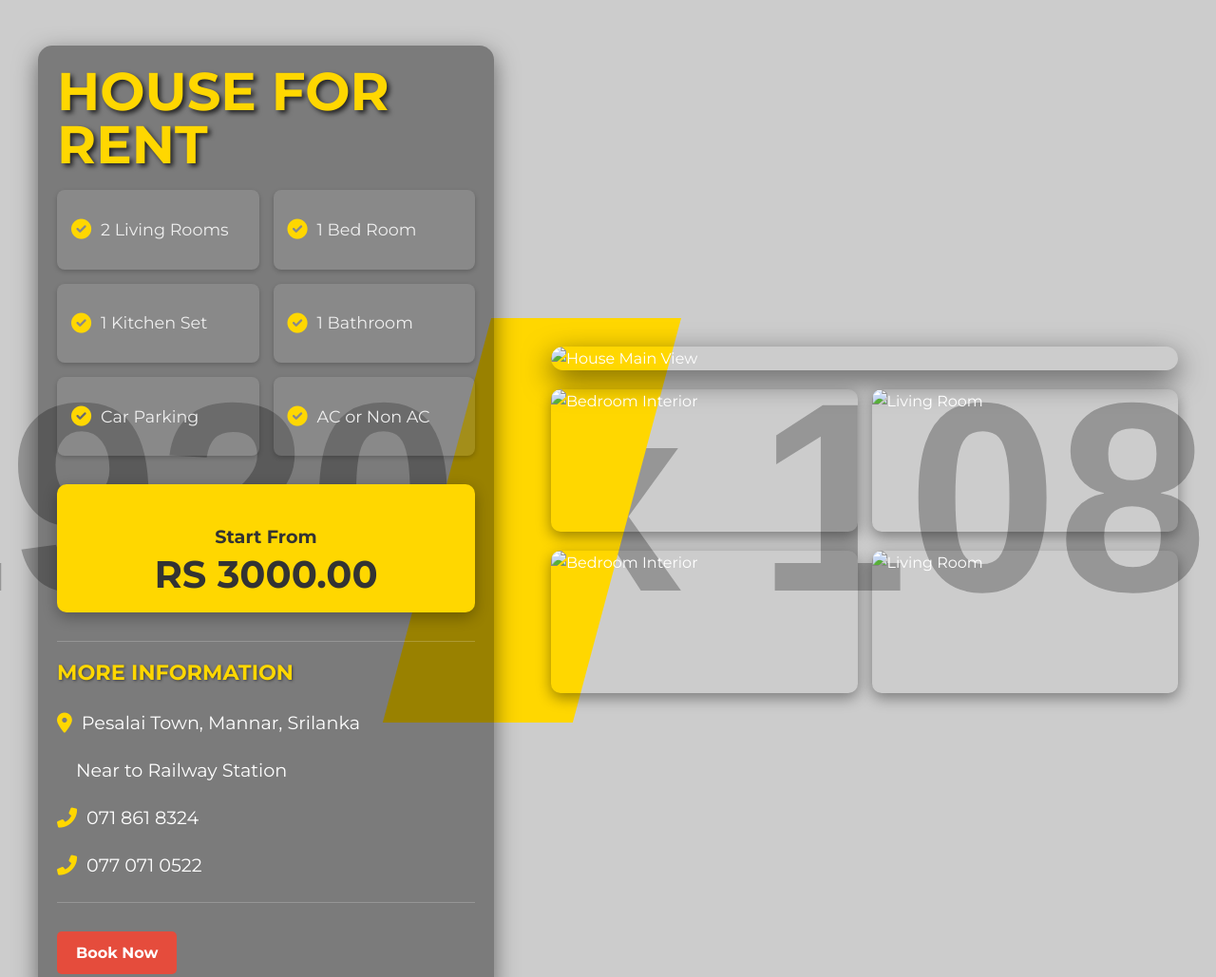
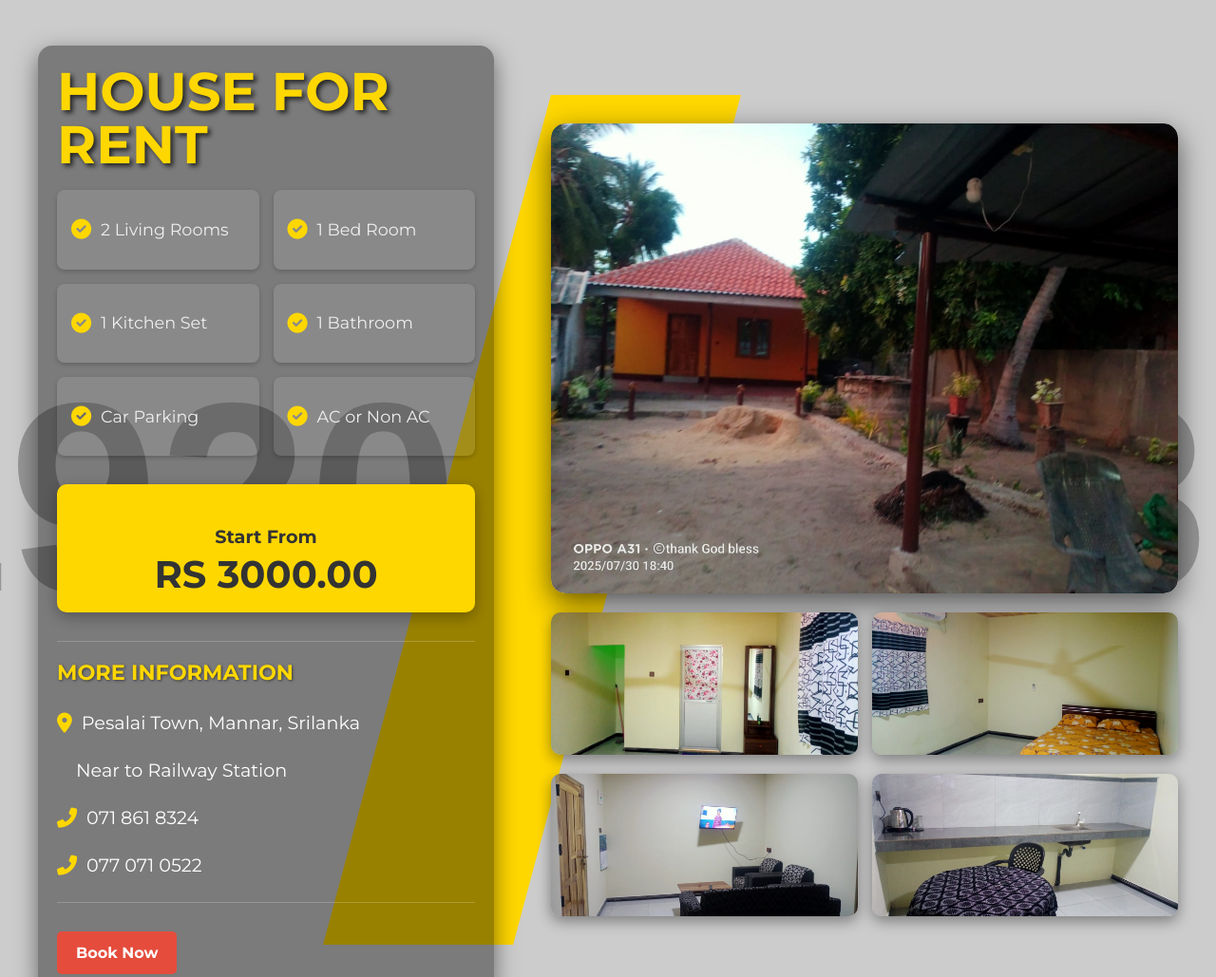
Before and after one commit to Abishekvarshan/house-Rent, a plain HTML site: page index.html in a window 1280 px wide. Shown: the part 900-1929 px from the top of the page at 95% size. Drawn offline with Linux system fonts and the light colour scheme; placeholder pictures from the web are drawn by us; files whose address does not match are found by name.

Commit message:
Update index.html

```diff
--- a/index.html
+++ b/index.html
@@ -98,15 +98,15 @@
 
         <div class="house-images-right">
             <div class="main-image-wrapper">
-                <img src="images/10.jpg" alt="House Main View" class="main-house-img">
+                <img src="10.jpg" alt="House Main View" class="main-house-img">
             </div>
             <div class="thumbnail-grid">
-                <img src="images/6.jpg" alt="Bedroom Interior" class="thumbnail">
-                <img src="images/8.jpg" alt="Living Room" class="thumbnail">
+                <img src="6.jpg" alt="Bedroom Interior" class="thumbnail">
+                <img src="8.jpg" alt="Living Room" class="thumbnail">
             </div>
               <div class="thumbnail-grid">
-                <img src="images/4.jpg" alt="Bedroom Interior" class="thumbnail">
-                <img src="images/1.jpg" alt="Living Room" class="thumbnail">
+                <img src="4.jpg" alt="Bedroom Interior" class="thumbnail">
+                <img src="1.jpg" alt="Living Room" class="thumbnail">
             </div>
         </div>
     </div>
@@ -149,4 +149,5 @@
 </footer>
     <script src="script.js"></script>
 </body>
+
 </html>
```
